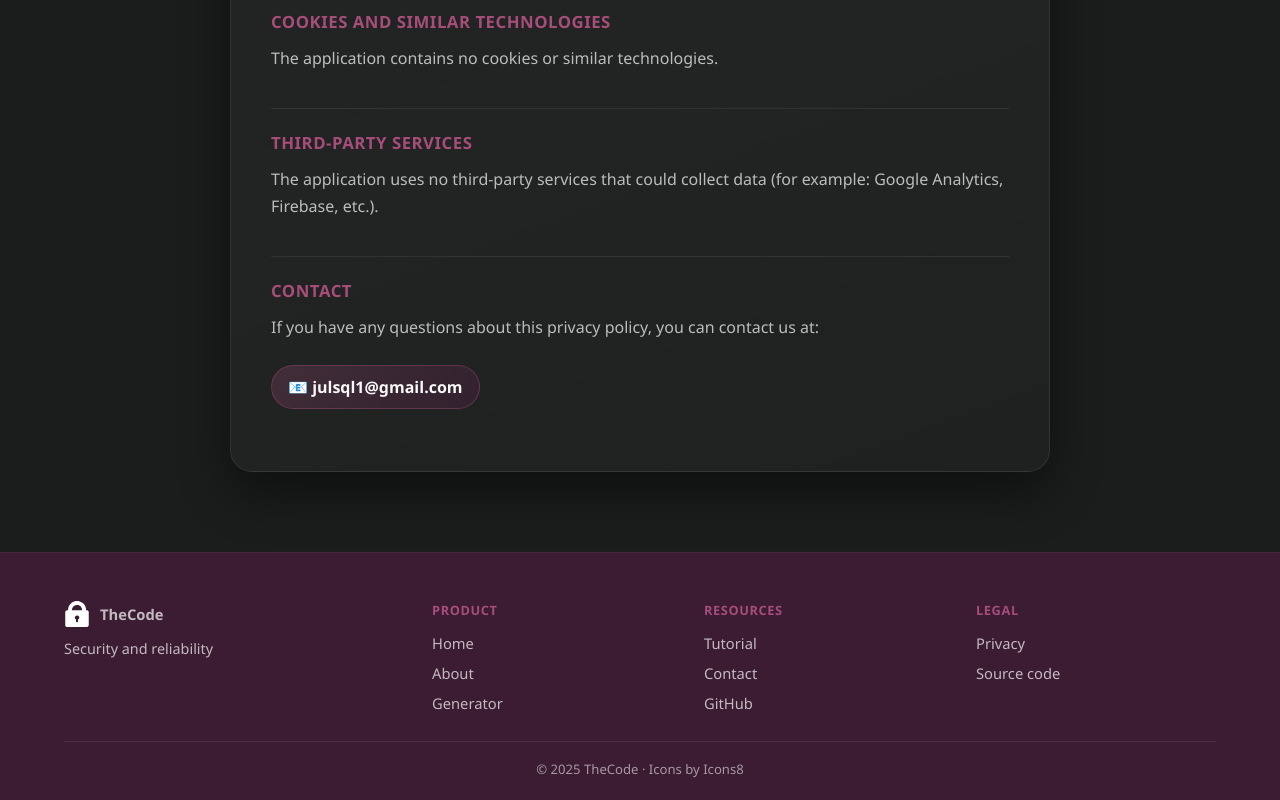
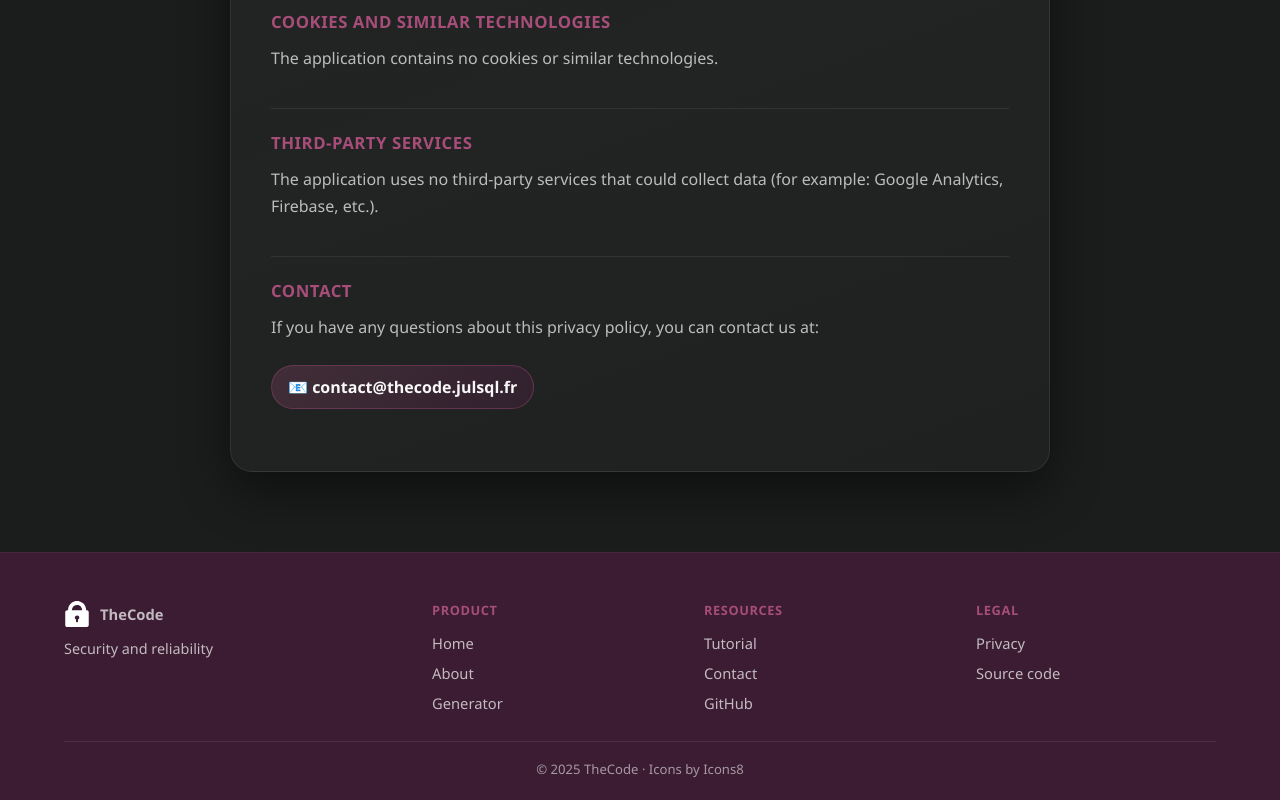
Before and after one commit to TheCodeDevLab/thecode-website, a Vue app: page /en/privacy in a window 1280 px wide. Shown: the part 975-1775 px from the top of the page. Built offline with nearby package versions, Linux system fonts and the light colour scheme.

Commit message:
feat: update email

```diff
--- a/src/pages/Contact.vue
+++ b/src/pages/Contact.vue
@@ -13,13 +13,13 @@
     <div class="content-container fadeIn">
       <div class="cards">
 
-        <a class="contact-card" href="mailto:julsql1@gmail.com">
+        <a class="contact-card" href="mailto:contact@thecode.julsql.fr">
           <div class="contact-card-icon">
             <img src="https://img.icons8.com/?size=100&id=LPcVDft9Isqt&format=png&color=000000" alt=""/>
           </div>
           <h2>{{ t('contact_email_h') }}</h2>
           <p>{{ t('contact_email_p') }}</p>
-          <span class="contact-card-link">julsql1@gmail.com</span>
+          <span class="contact-card-link">contact@thecode.julsql.fr</span>
         </a>
 
         <a class="contact-card" href="https://github.com/TheCodeDevLab" target="_blank" rel="noopener">
--- a/src/pages/Privacy.vue
+++ b/src/pages/Privacy.vue
@@ -47,8 +47,8 @@
         <section>
           <h2>{{ t('privacy_section_contact') }}</h2>
           <p>{{ t('privacy_section_contact_p') }}</p>
-          <a class="contact-link" href="mailto:julsql1@gmail.com">
-            📧 julsql1@gmail.com
+          <a class="contact-link" href="mailto:contact@thecode.julsql.fr">
+            📧 contact@thecode.julsql.fr
           </a>
         </section>
       </div>
```
